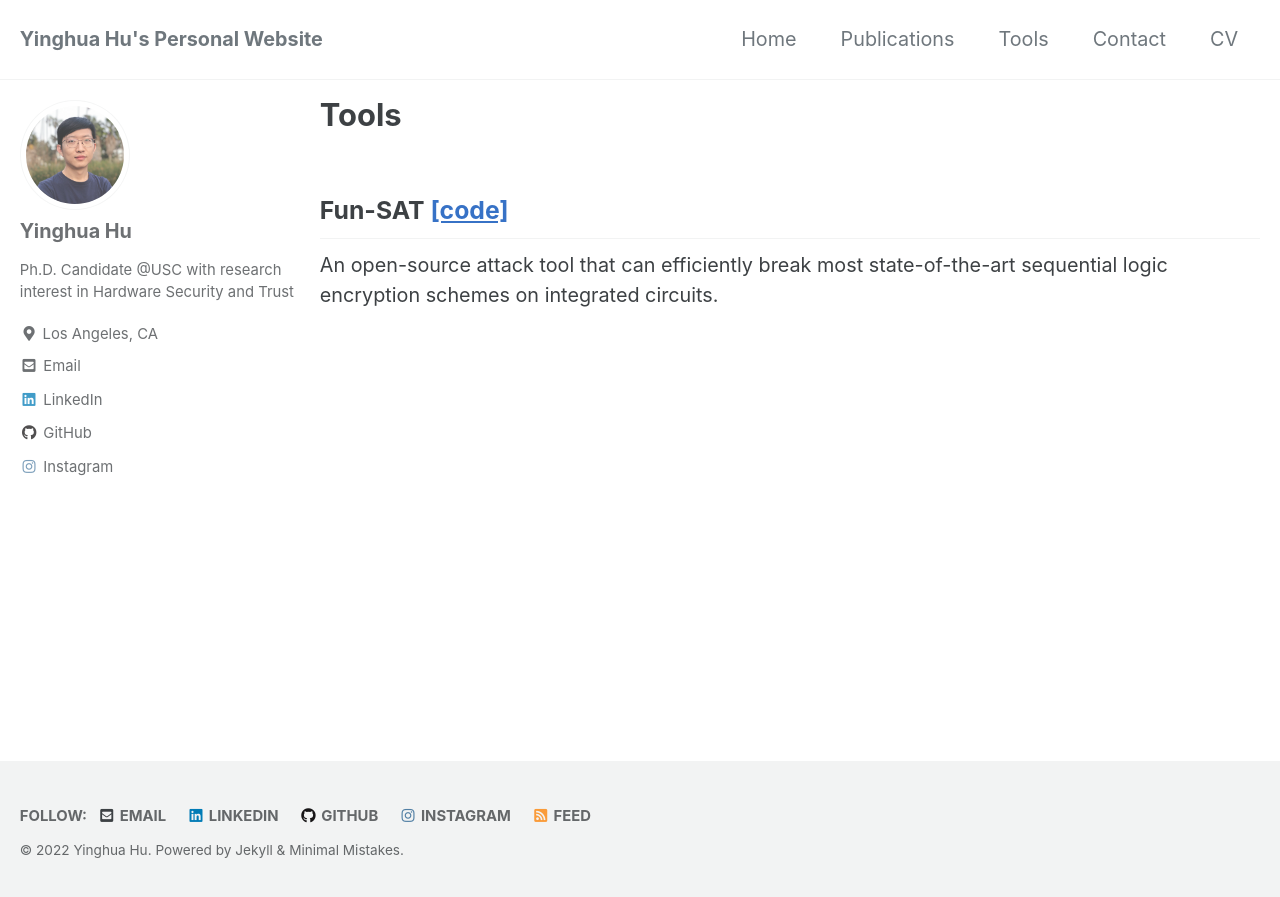
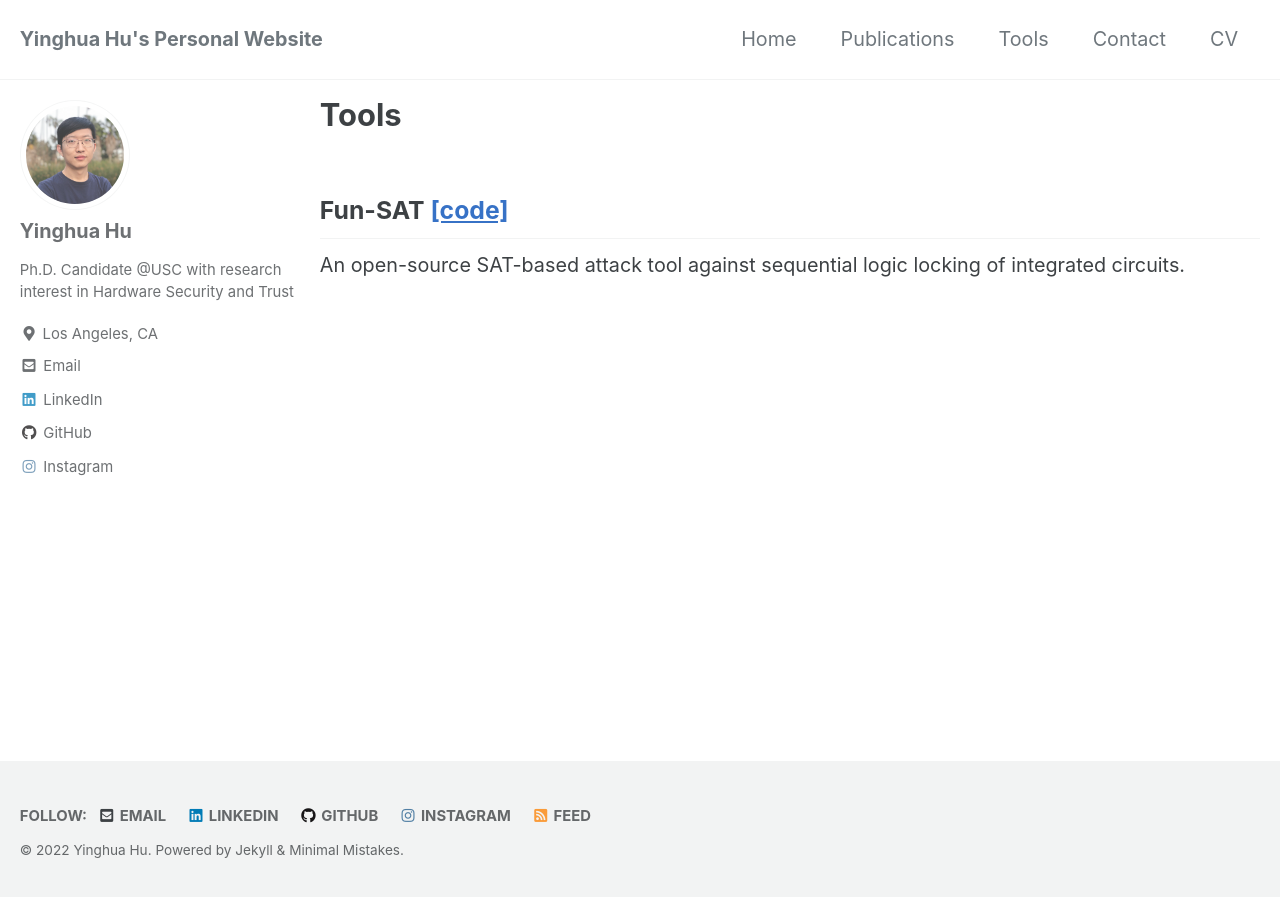
Before and after one commit to yinghuah/yinghuah.github.io, a Jekyll site: the page built from _pages/tool.md, in a window 1280 px wide. Shown: the top 897 px of the page. Built offline with Jekyll 4.4.1, drawn with Linux system fonts in a browser that asks for light colours; cached includes are drawn as plain includes; our own code applies the rules of GitHub Pages for plain Markdown files.

Commit message:
Update tool.md

```diff
--- a/_pages/tool.md
+++ b/_pages/tool.md
@@ -8,4 +8,4 @@ title: null
 
 ## Fun-SAT [[code]](https://github.com/descyphy/Fun-SAT)
 
-An open-source attack tool that can efficiently break most state-of-the-art sequential logic encryption schemes on integrated circuits.
+An open-source SAT-based attack tool against sequential logic locking of integrated circuits.
```
